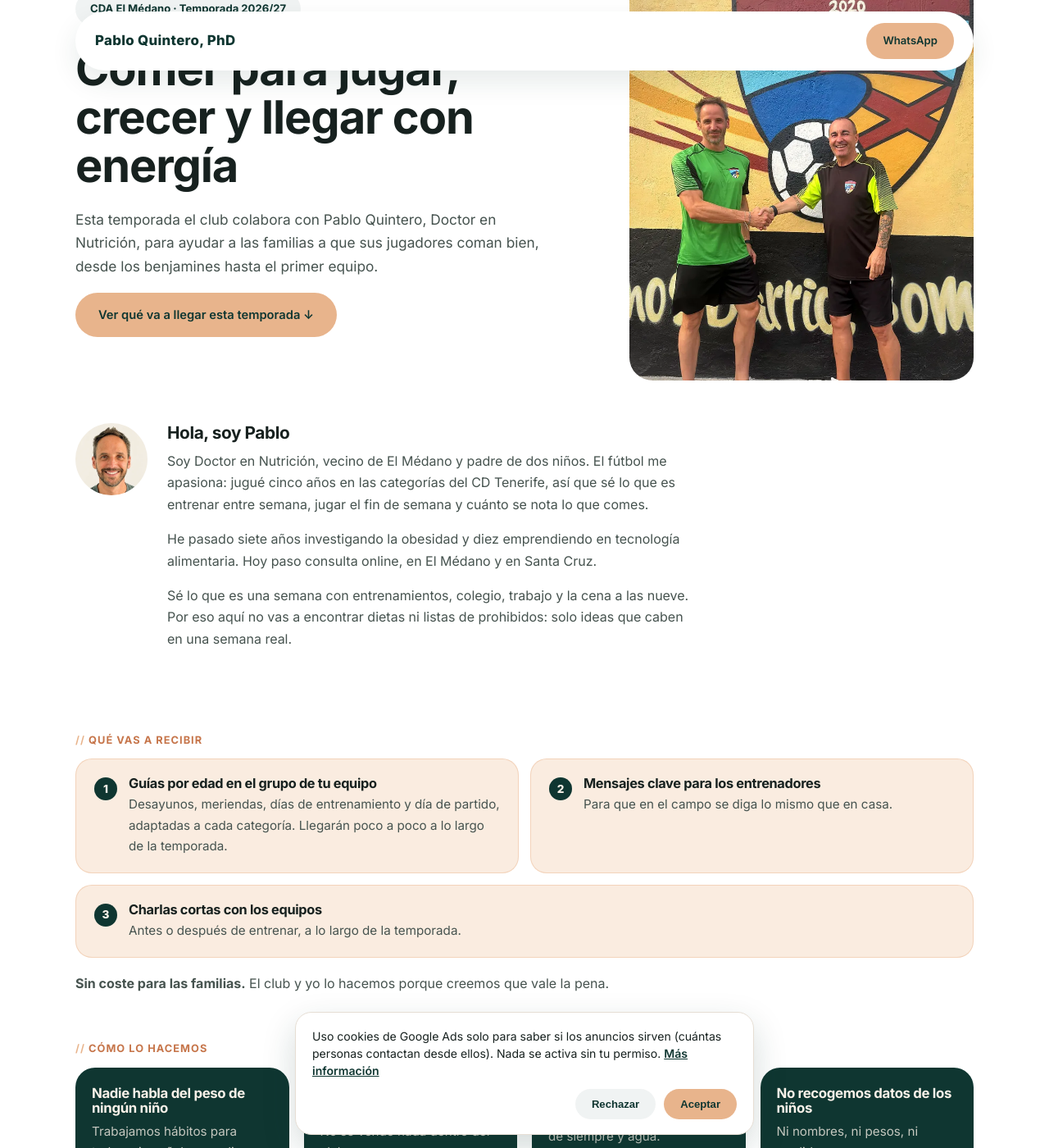
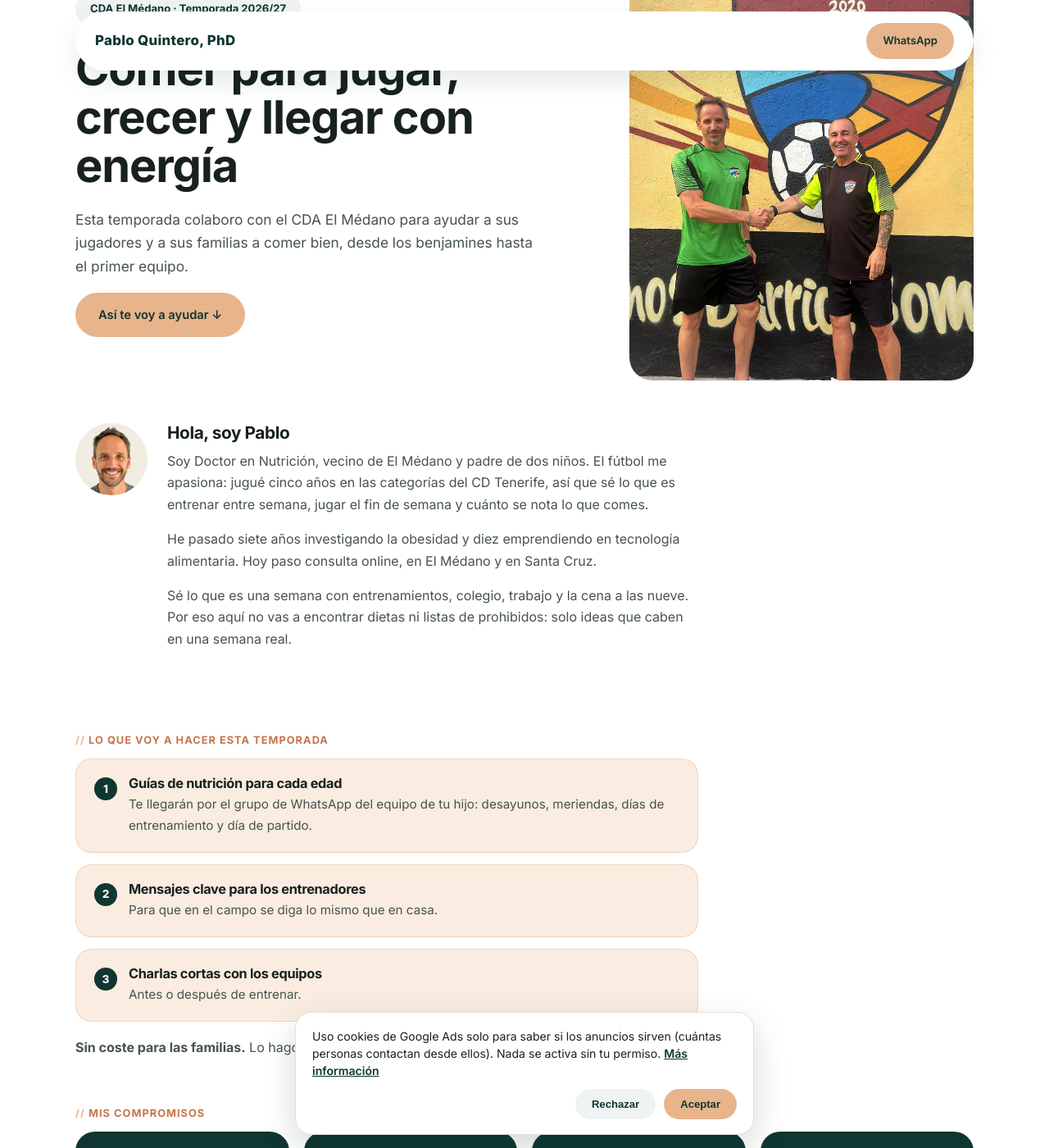
Before and after one commit to pquinriver/pabloquintero-nutricion, a Jekyll site: the page built from cda-medano/index.html, in a window 1280 px wide and 1400 px high, scrolled down 193 px. Shown: the whole window at 82% size. Built offline with Jekyll 4.4.1, drawn with Linux system fonts in a browser that asks for light colours; some of the changed text lies outside the part shown.

Commit message:
CDA El Médano: página en primera persona y dirigida a las familias (#21)
Claude-Session: https://claude.ai/code/session_01JN2Y8US3rvFxxVan4gejBw

Co-authored-by: Claude <noreply@anthropic.com>

```diff
--- a/cda-medano/index.html
+++ b/cda-medano/index.html
@@ -22,9 +22,9 @@ noindex: true
     <div class="lp-hero-text">
       <div class="eyebrow-check">CDA El Médano · Temporada 2026/27</div>
       <h1>Comer para jugar, crecer y llegar con energía</h1>
-      <p class="lede">Esta temporada el club colabora con Pablo Quintero, Doctor en Nutrición, para ayudar a las familias a que sus jugadores coman bien, desde los benjamines hasta el primer equipo.</p>
+      <p class="lede">Esta temporada colaboro con el CDA El Médano para ayudar a sus jugadores y a sus familias a comer bien, desde los benjamines hasta el primer equipo.</p>
       <div class="lp-cta">
-        <a class="btn btn--primary" href="#que-vas-a-recibir">Ver qué va a llegar esta temporada ↓</a>
+        <a class="btn btn--primary" href="#como-te-ayudo">Así te voy a ayudar ↓</a>
       </div>
     </div>
     <div class="lp-hero-photo">
@@ -42,45 +42,46 @@ noindex: true
     </div>
   </section>
 
-  <section class="lp-value" id="que-vas-a-recibir">
-    <p class="eyebrow-note">Qué vas a recibir</p>
-    <ul class="lp-value-list">
-      <li><span class="lp-value-check" aria-hidden="true">1</span><div><h3>Guías por edad en el grupo de tu equipo</h3><p>Desayunos, meriendas, días de entrenamiento y día de partido, adaptadas a cada categoría. Llegarán poco a poco a lo largo de la temporada.</p></div></li>
+  <section class="lp-value" id="como-te-ayudo">
+    <p class="eyebrow-note">Lo que voy a hacer esta temporada</p>
+    <ul class="lp-value-list club-stack">
+      <li><span class="lp-value-check" aria-hidden="true">1</span><div><h3>Guías de nutrición para cada edad</h3><p>Te llegarán por el grupo de WhatsApp del equipo de tu hijo: desayunos, meriendas, días de entrenamiento y día de partido.</p></div></li>
       <li><span class="lp-value-check" aria-hidden="true">2</span><div><h3>Mensajes clave para los entrenadores</h3><p>Para que en el campo se diga lo mismo que en casa.</p></div></li>
-      <li><span class="lp-value-check" aria-hidden="true">3</span><div><h3>Charlas cortas con los equipos</h3><p>Antes o después de entrenar, a lo largo de la temporada.</p></div></li>
+      <li><span class="lp-value-check" aria-hidden="true">3</span><div><h3>Charlas cortas con los equipos</h3><p>Antes o después de entrenar.</p></div></li>
     </ul>
-    <p class="club-free"><strong>Sin coste para las familias.</strong> El club y yo lo hacemos porque creemos que vale la pena.</p>
+    <p class="club-free"><strong>Sin coste para las familias.</strong> Lo hago porque creo que merece la pena.</p>
   </section>
 
   <section class="lp-steps club-principles">
-    <p class="eyebrow-note">Cómo lo hacemos</p>
+    <p class="eyebrow-note">Mis compromisos</p>
     <ul class="lp-step-list club-grid-4">
-      <li><div><h3>Nadie habla del peso de ningún niño</h3><p>Trabajamos hábitos para todos, sin señalar a nadie.</p></div></li>
-      <li><div><h3>Nada de dietas ni de productos</h3><p>No se vende nada dentro del club.</p></div></li>
+      <li><div><h3>Nunca hablo del peso de ningún niño</h3><p>Trabajo hábitos para todos, sin señalar a nadie.</p></div></li>
+      <li><div><h3>Dentro del club no vendo nada</h3><p>Ni dietas, ni productos, ni suplementos.</p></div></li>
       <li><div><h3>Comida de verdad y fácil</h3><p>Legumbres, fruta, bocadillos de siempre y agua.</p></div></li>
-      <li><div><h3>No recogemos datos de los niños</h3><p>Ni nombres, ni pesos, ni medidas.</p></div></li>
+      <li><div><h3>No recojo datos de los niños</h3><p>Ni nombres, ni pesos, ni medidas.</p></div></li>
     </ul>
   </section>
 
   <section class="club-guides" id="guias">
-    <p class="eyebrow-note">Guías ya enviadas</p>
-    <h2>¿Te perdiste alguna o se borró del grupo?</h2>
+    <p class="eyebrow-note">Guías de nutrición</p>
+    <p class="club-sub">Enviadas por los grupos de WhatsApp de cada equipo. ¿Se te pasó alguna o se borró del grupo? Aquí las tienes todas.</p>
     <!-- Añadir aquí cada guía (PDF en /assets/club/) solo después de enviarla por los grupos de WhatsApp. -->
-    <p class="club-empty">La primera guía llega a los grupos de los equipos en las próximas semanas. Cuando se envíe, también la tendrás aquí.</p>
+    <p class="club-empty">La primera guía llega a los grupos en las próximas semanas.</p>
   </section>
 
   <section class="club-sport">
-    <p class="eyebrow-note">Cadete, juvenil y primer equipo</p>
-    <h2>¿Juegas en cadete, juvenil o en el primer equipo?</h2>
-    <p class="club-lede">Entrenas, compites y das todo en el campo. A veces, lo que te falta para dar el siguiente paso no está en el entrenamiento, sino en lo que comes durante la semana.</p>
-    <p>Si quieres un plan para ti o para tu hijo jugador, trabajaremos para:</p>
+    <p class="eyebrow-note">Cadete y juvenil</p>
+    <h2>¿Tu hijo juega en cadete o en juvenil?</h2>
+    <p class="club-lede">A esa edad entrenan y compiten en serio. A veces, lo que les falta para dar el siguiente paso no está en el entrenamiento, sino en lo que comen durante la semana.</p>
+    <p>Puedo ayudarle a:</p>
     <ul class="club-checks">
       <li>Llegar hasta el minuto 90 con energía.</li>
       <li>Recuperar mejor entre partidos y entrenamientos.</li>
-      <li>Planificar la semana para ganar fuerza y resistencia sin dietas ni suplementos.</li>
+      <li>Planificar la semana para ganar fuerza y resistencia, sin dietas ni suplementos.</li>
     </ul>
     <a class="btn btn--secondary" href="https://wa.me/34623823083?text=Hola%20Pablo%2C%20vengo%20del%20CDA%20El%20M%C3%A9dano%20y%20me%20interesa%20la%20nutrici%C3%B3n%20para%20futbolistas" target="_blank" rel="noopener">Pregúntame por WhatsApp</a>
-    <p class="lp-cta-note">Con menores, siempre con la madre o el padre presente.</p>
+    <p class="lp-cta-note">Siempre con la madre o el padre presente.</p>
+    <p class="club-senior"><em>¿Juegas en el primer equipo? Esto también es para ti.</em></p>
   </section>
 
   <section class="cta-final lp-final" id="y-tu">
--- a/styles.css
+++ b/styles.css
@@ -338,12 +338,15 @@
   .club-empty{background:var(--paper-alt);border:1px dashed var(--peach);border-radius:20px;padding:18px 22px;color:var(--ink-soft);max-width:760px;margin:0}
   .club-sport{padding:24px 0 40px;max-width:760px}
   .club-lede{font-size:1.08rem;color:var(--ink)}
-  .club-sport p{color:var(--ink-soft)}
+  .club-sport p:not(.eyebrow-note){color:var(--ink-soft)}
   .club-checks{margin:0 0 22px;padding-left:20px;color:var(--ink-soft)}
   .club-checks li{margin-bottom:6px}
   .club-small{font-size:.88rem;margin:16px 0 0 !important}
   .club-discount{margin-top:24px;background:rgba(249,241,232,.10);border:1px solid rgba(249,241,232,.22);border-radius:18px;padding:16px 20px;color:var(--cream);font-size:.95rem;line-height:1.5}
   .club-faq{padding:48px 0 24px}
+  .club .club-stack{grid-template-columns:1fr;max-width:760px}
+  .club-sub{color:var(--ink-soft);max-width:760px;margin:0 0 16px}
+  .club-senior{margin:14px 0 0}
   @media (max-width:860px){
     .club-grid-4{grid-template-columns:1fr}
   }
```
